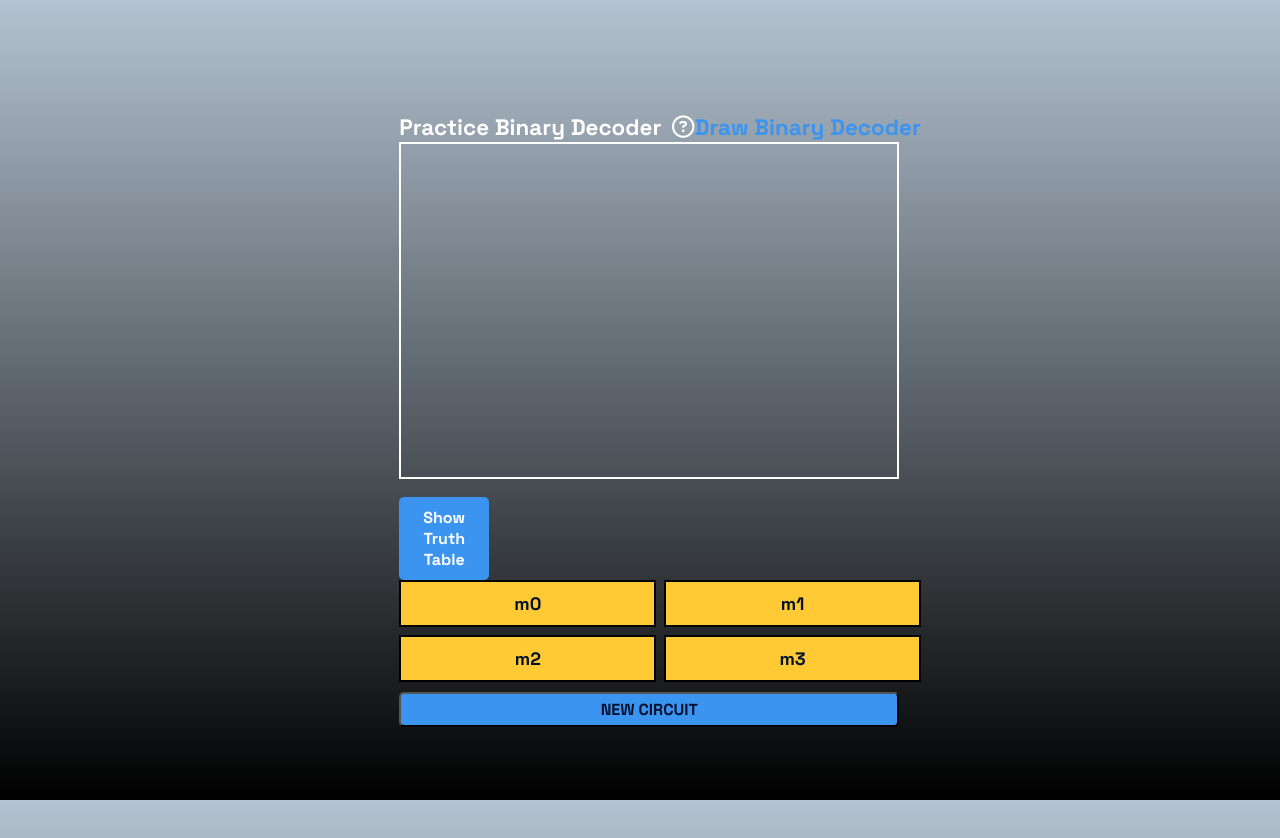
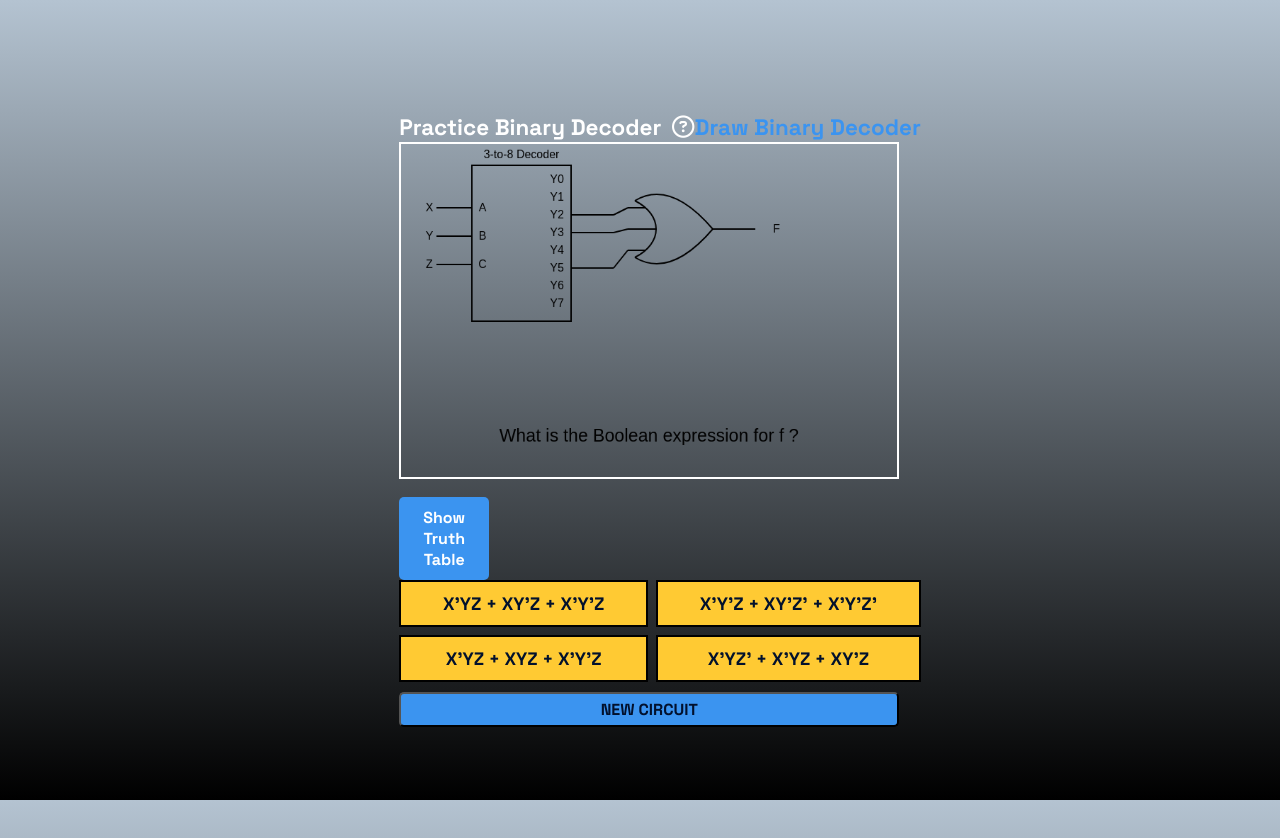
Before and after one commit to yashanth28/BinaryDecoder, a plain HTML site: page index.html in a window 1280 px wide. Drawn offline with Linux system fonts and the light colour scheme; files that its build step writes are made by us from their sources; files whose address does not match are found by name.

Commit message:
Update index.html

```diff
--- a/index.html
+++ b/index.html
@@ -5,8 +5,8 @@
     <meta charset="UTF-8">
     <title>Binary Decoder Practice</title>
     <meta name="viewport" content="width=device-width, initial-scale=1">
-    <script src="js/nor.js" defer></script>
-    <link rel="stylesheet" href="css/style.css">
+    <script src="nor.js" defer></script>
+    <link rel="stylesheet" href="style.css">
     <script src="https://kit.fontawesome.com/bd52c29e06.js" crossorigin="anonymous"></script>
 </head>
 
```
